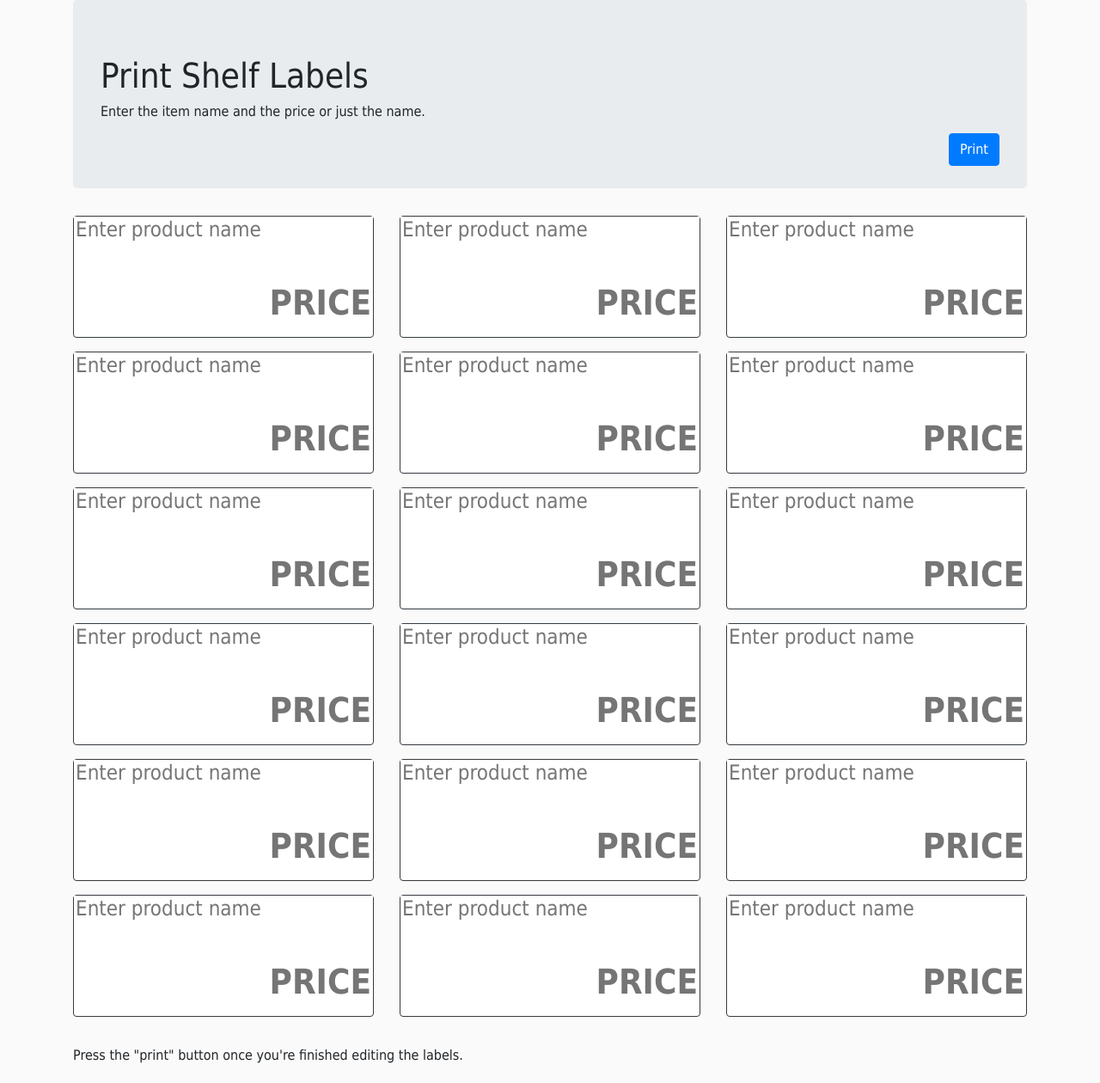
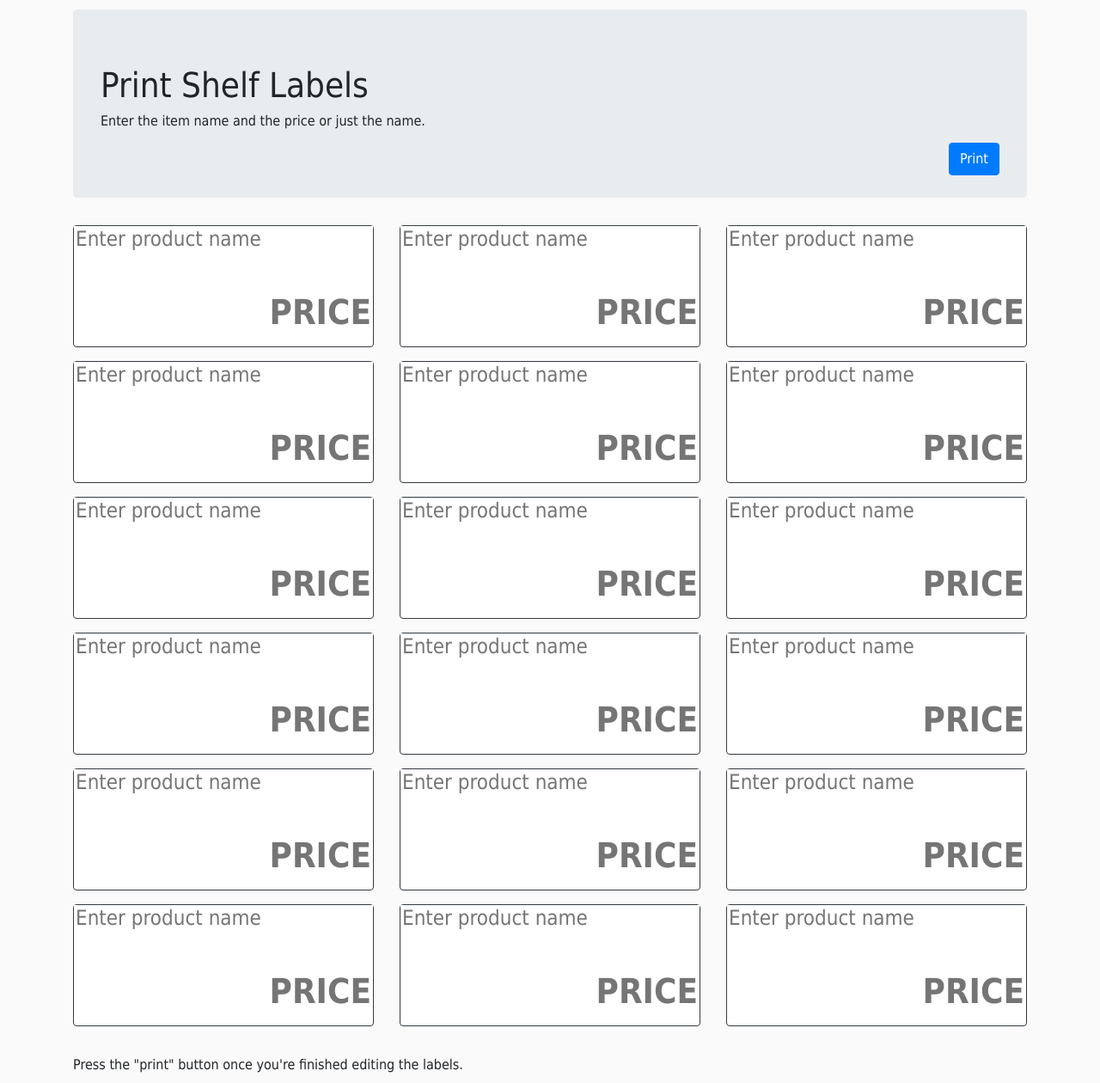
Before and after one commit to Abhishek-NK/PriceLabel, a Django app: page / in a window 1280 px wide. Shown: the whole page at 86% size. Before the commit the page ends 1237 px from the top, so only its background shows below. Run offline with Django 3.2, Linux system fonts and the light colour scheme; some libraries are stand-ins or nearby versions.

Commit message:
Fixed print clipping error.

```diff
--- a/PriceLabel/templates/printprice.html
+++ b/PriceLabel/templates/printprice.html
@@ -195,7 +195,8 @@
 
 <style>
     body {
-      margin: 0;
+      size: auto;
+      margin: 3mm 3mm 3mm 3mm;
       padding: 0;
       background-color: #FAFAFA;
       font: 12pt "Tahoma";
```
